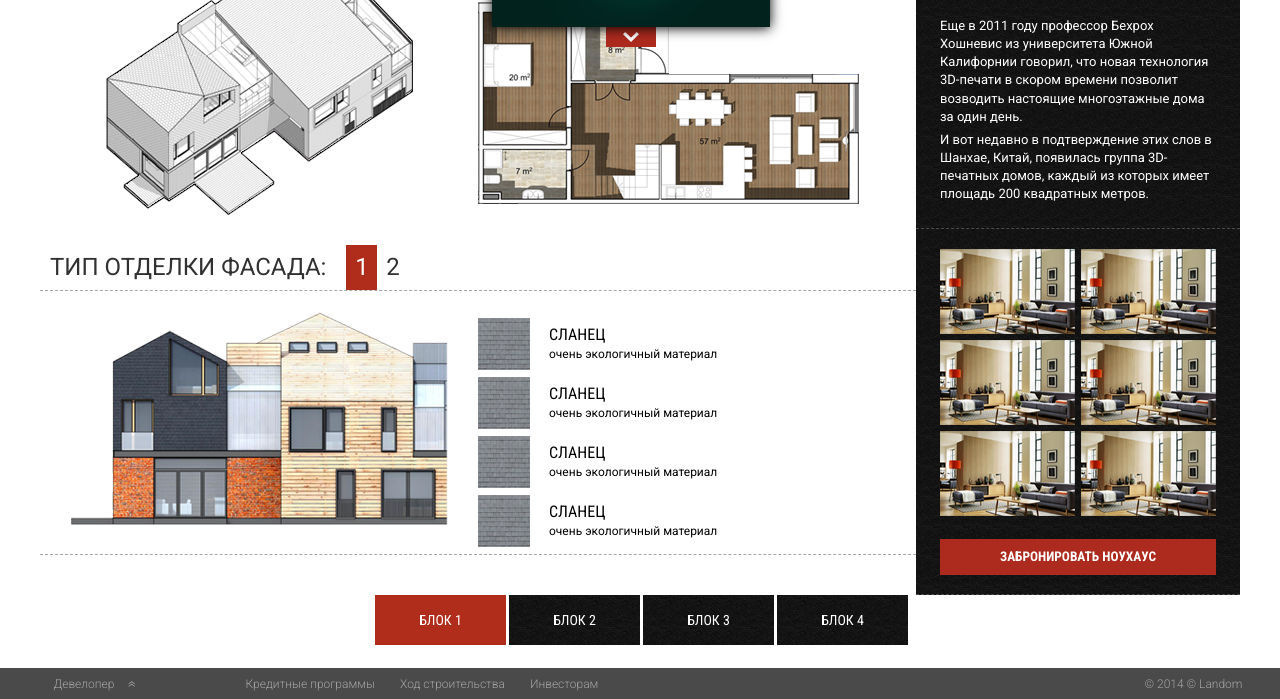
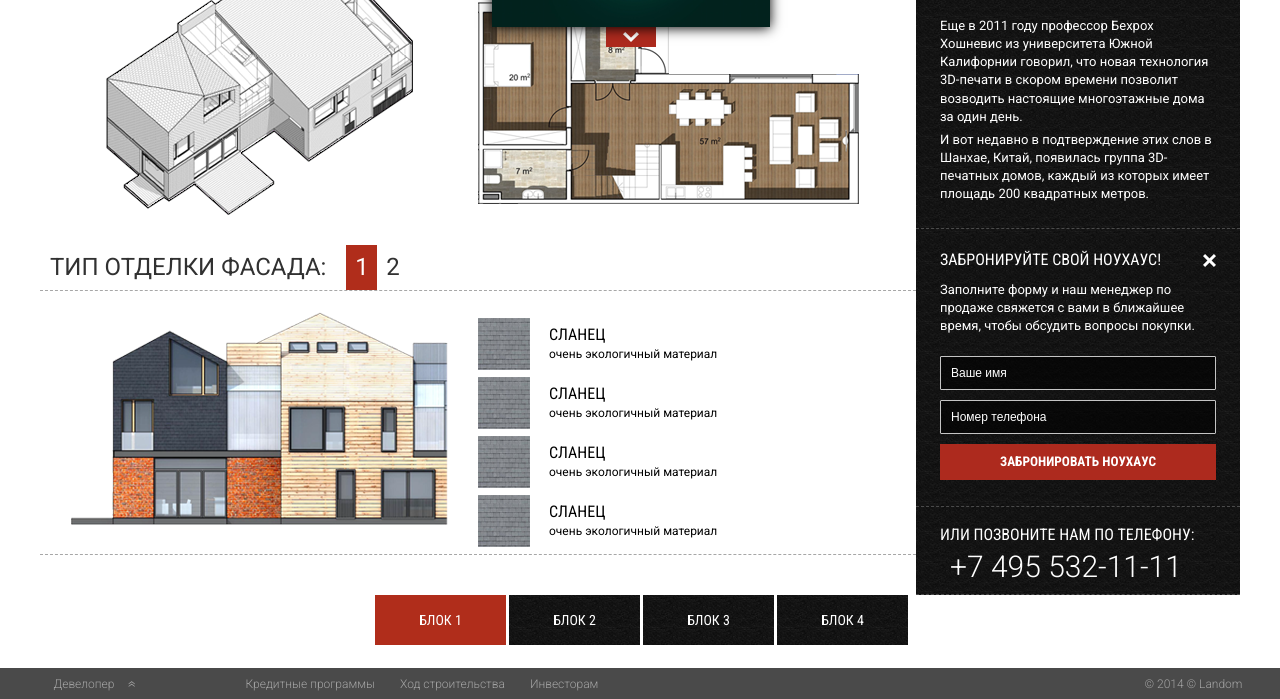
Before and after one commit to coderiver/lugano, a plain HTML site: page nouhause.html in a window 1280 px wide. Both pictures are taken after a click on the button "ЗАБРОНИРОВАТЬ НОУХАУС". Shown: the part 308-1007 px from the top of the page. Drawn offline with Linux system fonts and the light colour scheme; a script that the page names is missing.

Commit message:
reserve popup added

```diff
--- a/js/common.js
+++ b/js/common.js
@@ -80,5 +80,14 @@ $(document).ready(function() {
         tab2();
     };
 
+    // toggle reserve popup
+
+    $(".reserve").hide();
+    $(".js-reserve-btn").on('click', function(){
+    	$(".js-reserve").show();
+    });
+    $(".js-reserve-close").on('click', function(){
+    	$(".js-reserve").hide();
+    });
 
 });
--- a/nouhause.html
+++ b/nouhause.html
@@ -304,8 +304,24 @@
 									<img src="img/pict1.jpg" alt="">
 									<img src="img/pict1.jpg" alt="">
 								</div>
-								<button class="btn">Забронировать ноухаус</button>
-								<div class="reserve"></div>
+								<button class="btn js-reserve-btn">Забронировать ноухаус</button>
+								<div class="reserve js-reserve">
+									<div class="reserve__close js-reserve-close"></div>
+									<div class="reserve__title">Забронируйте свой НОУХАУС!</div>
+									<p>Заполните форму и наш менеджер по продаже свяжется с вами в ближайшее время, чтобы обсудить вопросы покупки.</p>
+									<div class="reserve__form">
+										<form>
+											<input type="text" placeholder="Ваше имя">
+											<input type="text" placeholder="Номер телефона">
+											<button type="submit" class="btn">Забронировать ноухаус</button>
+										</form>
+									</div>
+									<div class="reserve__divider"></div>
+									<div class="reserve__phone">
+										<div>Или позвоните нам по телефону:</div>
+										<span>+7 495 532-11-11</span>
+									</div>
+								</div>
 							</div>
 						</div>
 					</div>
--- a/sass/_common.sass
+++ b/sass/_common.sass
@@ -88,7 +88,7 @@ input
 	height: 34px
 	color: #fff
 	font-size: 12px
-	line-height: 34px
+	//line-height: 34px
 	border: 1px solid #c4c4c4
 	background-color: #000
 	background: rgba(#000, 0.6)
@@ -99,6 +99,7 @@ input
 	&:focus
 		+placeholder
 			font-size: 0
+
 // footer
 .footer
 	width: 100%
--- a/sass/_nouhause.sass
+++ b/sass/_nouhause.sass
@@ -64,6 +64,44 @@
             margin-bottom: 5px
             font-family: 'Roboto', sans-serif
             font-size: 13px
+.reserve
+    position: absolute
+    top: 0px
+    left: 0px
+    right: 0px
+    bottom: 0px
+    padding: 20px 24px 19px
+    background: url(../img/pattern.jpg)
+    .reserve__close
+        position: absolute
+        top: 25px
+        right: 24px
+        +s(close)
+        cursor: pointer
+    .reserve__title
+        margin-bottom: 10px
+        font-size: 16px
+        text-transform: uppercase
+        font-family: 'Roboto Condensed', sans-serif
+    .reserve__form
+        padding: 15px 0 0
+        margin-bottom: 26px
+        input
+            margin-bottom: 10px
+    .reserve__divider
+        height: 0
+        margin: 0 -24px 17px
+        border-bottom: 1px dashed #4b4b4b
+    .reserve__phone
+        font-size: 16px
+        font-family: 'Roboto Condensed', sans-serif
+        text-transform: uppercase
+        span
+            display: inline-block
+            padding-left: 10px
+            font-family: 'Roboto', sans-serif
+            font-weight: 300
+            font-size: 30px
 .degree
     position: relative
     top: -10px
```
Also changed, not shown: css/screen.css, img/icons-s6a5bbf849b.png (deleted), img/icons-s6e2b2d82d8.png (added), img/icons-s8ed52d6873.png (deleted), img/icons-sde1170541b.png (deleted), img/icons/close.png (added).
